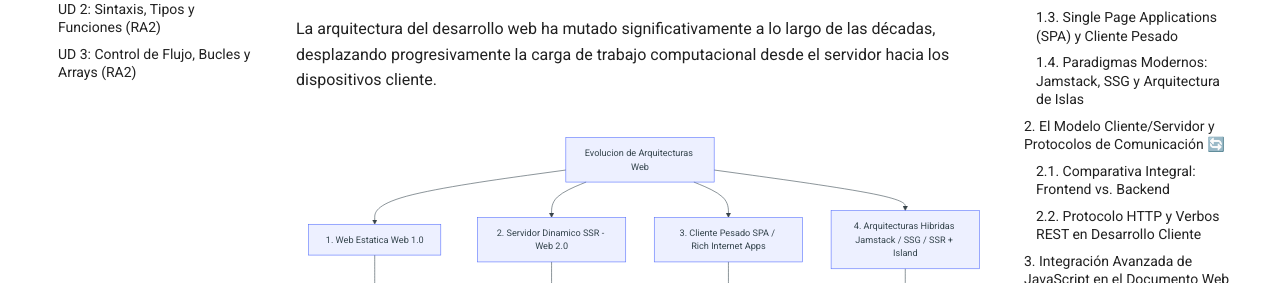
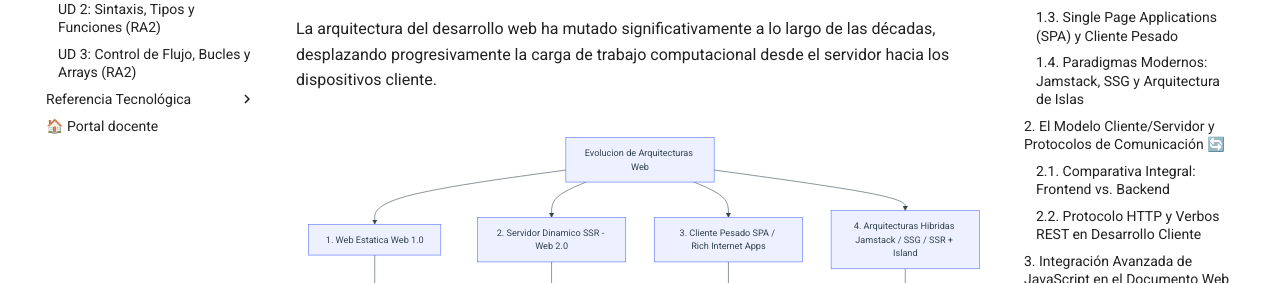
Before and after one commit to jmfiorisies/dwec, an MkDocs documentation site: the page built from docs/unidades/ud01.md, in a window 1280 px wide. Shown: the part 256-539 px from the top of the page. Built offline with MkDocs 1.6.1 and Material for MkDocs 9.7.7, drawn with Linux system fonts in a browser that asks for light colours; part of the change alters nothing that is shown.

Commit message:
refactor: estructura común de docs y fichas técnicas en el portal
- docs/unidades/udNN.md, docs/empresa/, assets/img/udNN/, stylesheets/ y javascripts/
  con la misma estructura en IAW, SAD, DWEC y DIW
- La referencia tecnológica pasa al portal común (jmfiorisies.github.io/tech)
- Enlace "Portal docente" en el menú

Co-Authored-By: Claude Opus 5.5 <noreply@anthropic.com>

```diff
--- /dev/null
+++ b/docs/javascripts/mathjax.js
@@ -0,0 +1,12 @@
+window.MathJax = {
+  tex: {
+    inlineMath: [["\\(", "\\)"]],
+    displayMath: [["\\[", "\\]"]],
+    processEscapes: true,
+    processEnvironments: true
+  },
+  options: {
+    ignoreHtmlClass: ".*|",
+    processHtmlClass: "arithmatex"
+  }
+};
--- a/docs/dwec/ud1.md
+++ b/docs/unidades/ud01.md
@@ -327,7 +327,7 @@ Un editor sin configurar retrasa el trabajo del equipo. Estas herramientas estan
 
 | Extensión / Herramienta | Utilidad Profesional | Integración en el Curso |
 | :--- | :--- | :--- |
-| **ESLint** | Detecta variables sin usar, errores de sintaxis y malas prácticas. | Fundamental desde la [UD 2](ud2.md). |
+| **ESLint** | Detecta variables sin usar, errores de sintaxis y malas prácticas. | Fundamental desde la [UD 2](ud02.md). |
 | **Prettier** | Fuerza un estilo visual único (espacios, comillas, saltos de línea). | Evita discusiones de formato en equipos. |
 | **GitLens** | Etiqueta cada línea de código con su autor y fecha. | Control de trabajo colaborativo. |
 | **Thunder Client** | Simula peticiones HTTP (GET, POST) sin salir del editor. | Pruebas de APIs en la 2ª Eval. |
--- a/mkdocs.yml
+++ b/mkdocs.yml
@@ -19,11 +19,27 @@ theme:
         name: Cambiar a modo claro
 
 markdown_extensions:
+  - md_in_html
+  - admonition
+  - pymdownx.details
+  - pymdownx.tabbed:
+      alternate_style: true
+  - attr_list
   - pymdownx.superfences:
       custom_fences:
         - name: mermaid
           class: mermaid
           format: !!python/name:pymdownx.superfences.fence_code_format
+  - pymdownx.emoji:
+      emoji_index: !!python/name:material.extensions.emoji.twemoji
+      emoji_generator: !!python/name:material.extensions.emoji.to_svg
+  - pymdownx.arithmatex:
+      generic: true
+
+extra_javascript:
+  - javascripts/mathjax.js
+  - https://unpkg.com/mathjax@3/es5/tex-mml-chtml.js
+  - https://unpkg.com/mermaid@10/dist/mermaid.min.js
 
 extra_css:
   - stylesheets/extra.css
@@ -32,45 +48,49 @@ nav:
   - Inicio: index.md
 nav:
   - 🟢 1.ª Evaluación (Vanilla JS):
-      - "UD 1: Arquitecturas Web y Herramientas de Desarrollo (RA1)": dwec/ud1.md
-      - "UD 2: Sintaxis, Tipos y Funciones (RA2)": dwec/ud2.md
-      - "UD 3: Control de Flujo, Bucles y Arrays (RA2)": dwec/ud3.md
-      # - "UD 4: Objetos y Programación Orientada a Objetos (RA3)": dwec/ud4.md
-      # - "UD 5: DOM Nativo y Gestión de Eventos (RA3)": dwec/ud5.md
-      # - "UD 6: Asincronía y Almacenamiento (Storage/Vite) (RA3)": dwec/ud6.md
+      - "UD 1: Arquitecturas Web y Herramientas de Desarrollo (RA1)": unidades/ud01.md
+      - "UD 2: Sintaxis, Tipos y Funciones (RA2)": unidades/ud02.md
+      - "UD 3: Control de Flujo, Bucles y Arrays (RA2)": unidades/ud03.md
+      # - "UD 4: Objetos y Programación Orientada a Objetos (RA3)": unidades/ud04.md
+      # - "UD 5: DOM Nativo y Gestión de Eventos (RA3)": unidades/ud05.md
+      # - "UD 6: Asincronía y Almacenamiento (Storage/Vite) (RA3)": unidades/ud06.md
   # - 🟡 2.ª Evaluación (React):
   #     - "UD 7: React Core, JSX y Arquitectura Frontend (RA4)":
-  #         - "Visión General": dwec/ud7.md
-  #         - "7.1 React: Arquitectura Interna, Virtual DOM, Fiber y Hooks": dwec/ud7-1-frameworks.md
-  #         - "7.2 Props, Composición y Reutilización": dwec/ud7-2-props-composicion.md
+  #         - "Visión General": unidades/ud07.md
+  #         - "7.1 React: Arquitectura Interna, Virtual DOM, Fiber y Hooks": unidades/ud07-1-frameworks.md
+  #         - "7.2 Props, Composición y Reutilización": unidades/ud07-2-props-composicion.md
   #     - "UD 8: Eventos y Estado con useState (RA5)":
-  #         - "Visión General": dwec/ud8.md
-  #         - "8.1 Eventos Sintéticos y Manejo de Interacciones": dwec/ud8-1-eventos.md
-  #         - "8.2 Estado Local con useState y Custom Hooks": dwec/ud8-2-usestate-hooks.md
+  #         - "Visión General": unidades/ud08.md
+  #         - "8.1 Eventos Sintéticos y Manejo de Interacciones": unidades/ud08-1-eventos.md
+  #         - "8.2 Estado Local con useState y Custom Hooks": unidades/ud08-2-usestate-hooks.md
   #     - "UD 9: Formularios y Validaciones (RA5)":
-  #         - "Visión General": dwec/ud9.md
-  #         - "9.1 Formularios Controlados y No Controlados": dwec/ud9-1-formularios-controlados.md
-  #         - "9.2 React Hook Form y Validaciones con Zod": dwec/ud9-2-react-hook-form-zod.md
+  #         - "Visión General": unidades/ud09.md
+  #         - "9.1 Formularios Controlados y No Controlados": unidades/ud09-1-formularios-controlados.md
+  #         - "9.2 React Hook Form y Validaciones con Zod": unidades/ud09-2-react-hook-form-zod.md
   #     - "UD 10: useRef, Rendimiento y React Fiber (RA6)":
-  #         - "Visión General": dwec/ud10.md
-  #         - "10.1 Referencias al DOM con useRef": dwec/ud10-1-acceso-dom-useref.md
-  #         - "10.2 Optimización de Rendimiento (useMemo, useCallback, memo)": dwec/ud10-2-optimizacion-rendimiento.md
-  #         - "10.3 Resiliencia y Suspense": dwec/ud10-3-resiliencia-suspense.md
+  #         - "Visión General": unidades/ud10.md
+  #         - "10.1 Referencias al DOM con useRef": unidades/ud10-1-acceso-dom-useref.md
+  #         - "10.2 Optimización de Rendimiento (useMemo, useCallback, memo)": unidades/ud10-2-optimizacion-rendimiento.md
+  #         - "10.3 Resiliencia y Suspense": unidades/ud10-3-resiliencia-suspense.md
   #     - "UD 11: useEffect, BOM y React Router (RA6)":
-  #         - "Visión General": dwec/ud11.md
-  #         - "11.1 Ciclo de Vida y Efectos Secundarios (useEffect)": dwec/ud11-1-ciclo-vida-useeffect.md
-  #         - "11.2 Enrutamiento SPA con React Router": dwec/ud11-2-enrutamiento-react-router.md
-  #     - "UD 12: Context API y Estado Global (RA6)": dwec/ud12.md
+  #         - "Visión General": unidades/ud11.md
+  #         - "11.1 Ciclo de Vida y Efectos Secundarios (useEffect)": unidades/ud11-1-ciclo-vida-useeffect.md
+  #         - "11.2 Enrutamiento SPA con React Router": unidades/ud11-2-enrutamiento-react-router.md
+  #     - "UD 12: Context API y Estado Global (RA6)": unidades/ud12.md
   # - Material adicional (sin asignar en la programación 26/27):
   #     - "UD 13: Gestión de Estado Servidor y Asincronía Avanzada (RA6)":
-  #         - "Visión General": dwec/ud13.md
-  #         - "13.1 Fundamentos de TanStack Query": dwec/ud13-1-tanstack-query-fundamentos.md
-  #         - "13.2 Mutaciones y Estado Global": dwec/ud13-2-mutaciones-estado-global.md
-  #         - "13.4 CI/CD Pipelines y Seguridad Web": dwec/ud13-4-cicd-seguridad.md
+  #         - "Visión General": unidades/ud13.md
+  #         - "13.1 Fundamentos de TanStack Query": unidades/ud13-1-tanstack-query-fundamentos.md
+  #         - "13.2 Mutaciones y Estado Global": unidades/ud13-2-mutaciones-estado-global.md
+  #         - "13.4 CI/CD Pipelines y Seguridad Web": unidades/ud13-4-cicd-seguridad.md
   # - Formación en Empresa:
   #     - "FP Dual: Producción, APIs y React (RA7)":
-  #         - "Visión General": dwec/empresa.md
-  #         - "13.1 Estado Global de Cliente (Context API y Zustand)": dwec/empresa-1-estado-global.md
-  #         - "13.2 Consumo de APIs y Estado de Servidor (TanStack Query)": dwec/empresa-2-apis.md
-  #         - "13.3 Pruebas de Software en React (Vitest, RTL, Playwright y MSW)": dwec/empresa-3-testing.md
-  #         - "13.4 CI/CD Pipelines y Seguridad Web (XSS, CSP, Cookies)": dwec/empresa-4-cicd-seguridad.md
+  #         - "Visión General": empresa/index.md
+  #         - "13.1 Estado Global de Cliente (Context API y Zustand)": empresa/1-estado-global.md
+  #         - "13.2 Consumo de APIs y Estado de Servidor (TanStack Query)": empresa/2-apis.md
+  #         - "13.3 Pruebas de Software en React (Vitest, RTL, Playwright y MSW)": empresa/3-testing.md
+  #         - "13.4 CI/CD Pipelines y Seguridad Web (XSS, CSP, Cookies)": empresa/4-cicd-seguridad.md
+  - Referencia Tecnológica:
+      - "Árbol tecnológico completo": https://jmfiorisies.github.io/tech/
+      - "Docker": https://jmfiorisies.github.io/tech/docker/
+  - "🏠 Portal docente": https://jmfiorisies.github.io/
```
Also changed, not shown: docs/unidades/ud02.md (renamed from docs/dwec/ud2.md), docs/unidades/ud03.md (renamed from docs/dwec/ud3.md), 1 other file.
